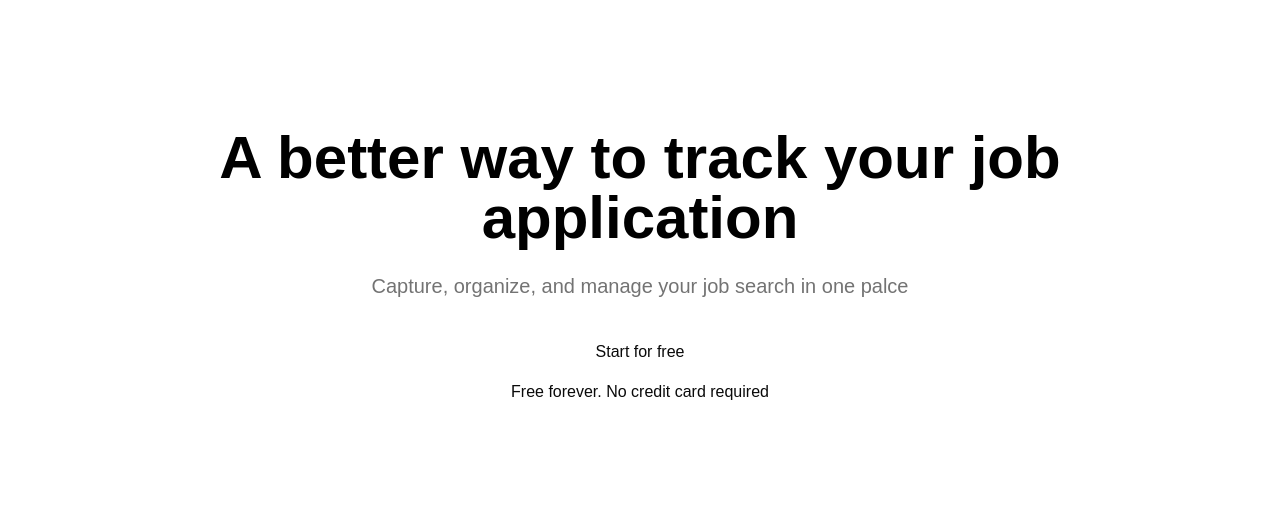
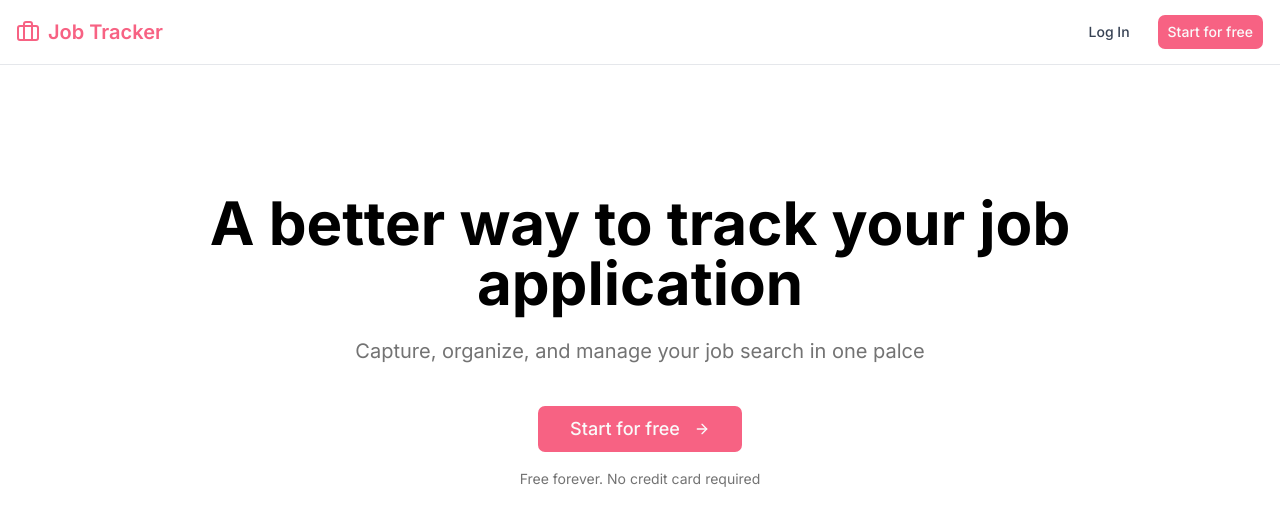
Before and after one commit to PatrickNotStar007/job-application-tracker, a Next.js app: page / in a window 1280 px wide. Shown: the top 524 px of the page. Built offline with nearby package versions, Linux system fonts and the light colour scheme.

Commit message:
feat: add routes and navbar

```diff
--- /dev/null
+++ b/app/dashboard/page.tsx
@@ -0,0 +1,3 @@
+export default function Dashboard() {
+    return <div>Dashboard page</div>;
+}
--- a/app/globals.css
+++ b/app/globals.css
@@ -1,9 +1,13 @@
 @import "tailwindcss";
+@import "tw-animate-css";
+@import "shadcn/tailwind.css";
+
+@custom-variant dark (&:is(.dark *));
 
 @theme inline {
     --color-background: var(--background);
     --color-foreground: var(--foreground);
-    --font-sans: var(--font-geist-sans);
+    --font-sans: var(--font-sans);
     --font-mono: var(--font-geist-mono);
     --color-sidebar-ring: var(--sidebar-ring);
     --color-sidebar-border: var(--sidebar-border);
@@ -38,41 +42,45 @@
     --radius-md: calc(var(--radius) - 2px);
     --radius-lg: var(--radius);
     --radius-xl: calc(var(--radius) + 4px);
+    --font-heading: var(--font-sans);
+    --radius-2xl: calc(var(--radius) * 1.8);
+    --radius-3xl: calc(var(--radius) * 2.2);
+    --radius-4xl: calc(var(--radius) * 2.6);
 }
 
 :root {
     --radius: 0.625rem;
-    --background: oklch(1 0 0);
-    --foreground: oklch(0.145 0 0);
     --card: oklch(1 0 0);
     --card-foreground: oklch(0.145 0 0);
     --popover: oklch(1 0 0);
     --popover-foreground: oklch(0.145 0 0);
-    --primary: #f76382;
-    --primary-foreground: oklch(1 0 0);
+    --primary: #f76283;
+    --primary-foreground: oklch(0.985 0 0);
     --secondary: oklch(0.97 0 0);
-    --secondary-foreground: oklch(0.145 0 0);
+    --secondary-foreground: oklch(0.205 0 0);
     --muted: oklch(0.97 0 0);
     --muted-foreground: oklch(0.556 0 0);
-    --accent: oklch(0.98 0.01 340);
-    --accent-foreground: #f76382;
+    --accent: oklch(0.97 0 0);
+    --accent-foreground: oklch(0.205 0 0);
     --destructive: oklch(0.577 0.245 27.325);
     --border: oklch(0.922 0 0);
     --input: oklch(0.922 0 0);
-    --ring: #f76382;
-    --chart-1: oklch(0.646 0.222 41.116);
-    --chart-2: oklch(0.6 0.118 184.704);
-    --chart-3: oklch(0.398 0.07 227.392);
-    --chart-4: oklch(0.828 0.189 84.429);
-    --chart-5: oklch(0.769 0.188 70.08);
+    --ring: oklch(0.708 0 0);
+    --chart-1: oklch(0.87 0 0);
+    --chart-2: oklch(0.556 0 0);
+    --chart-3: oklch(0.439 0 0);
+    --chart-4: oklch(0.371 0 0);
+    --chart-5: oklch(0.269 0 0);
     --sidebar: oklch(0.985 0 0);
     --sidebar-foreground: oklch(0.145 0 0);
-    --sidebar-primary: #f76382;
-    --sidebar-primary-foreground: oklch(1 0 0);
-    --sidebar-accent: oklch(0.98 0.01 340);
-    --sidebar-accent-foreground: #f76382;
+    --sidebar-primary: oklch(0.205 0 0);
+    --sidebar-primary-foreground: oklch(0.985 0 0);
+    --sidebar-accent: oklch(0.97 0 0);
+    --sidebar-accent-foreground: oklch(0.205 0 0);
     --sidebar-border: oklch(0.922 0 0);
-    --sidebar-ring: #f76382;
+    --sidebar-ring: oklch(0.708 0 0);
+    --background: oklch(1 0 0);
+    --foreground: oklch(0.145 0 0);
 }
 
 .dark {
@@ -82,7 +90,7 @@
     --card-foreground: oklch(0.985 0 0);
     --popover: oklch(0.205 0 0);
     --popover-foreground: oklch(0.985 0 0);
-    --primary: #f76382;
+    --primary: oklch(0.922 0 0);
     --primary-foreground: oklch(0.205 0 0);
     --secondary: oklch(0.269 0 0);
     --secondary-foreground: oklch(0.985 0 0);
@@ -94,11 +102,11 @@
     --border: oklch(1 0 0 / 10%);
     --input: oklch(1 0 0 / 15%);
     --ring: oklch(0.556 0 0);
-    --chart-1: oklch(0.488 0.243 264.376);
-    --chart-2: oklch(0.696 0.17 162.48);
-    --chart-3: oklch(0.769 0.188 70.08);
-    --chart-4: oklch(0.627 0.265 303.9);
-    --chart-5: oklch(0.645 0.246 16.439);
+    --chart-1: oklch(0.87 0 0);
+    --chart-2: oklch(0.556 0 0);
+    --chart-3: oklch(0.439 0 0);
+    --chart-4: oklch(0.371 0 0);
+    --chart-5: oklch(0.269 0 0);
     --sidebar: oklch(0.205 0 0);
     --sidebar-foreground: oklch(0.985 0 0);
     --sidebar-primary: oklch(0.488 0.243 264.376);
@@ -109,8 +117,14 @@
     --sidebar-ring: oklch(0.556 0 0);
 }
 
-body {
-    background: var(--background);
-    color: var(--foreground);
-    font-family: Arial, Helvetica, sans-serif;
+@layer base {
+    * {
+        @apply border-border outline-ring/50;
+    }
+    body {
+        @apply bg-background text-foreground;
+    }
+    html {
+        @apply font-sans;
+    }
 }
--- a/app/layout.tsx
+++ b/app/layout.tsx
@@ -1,6 +1,10 @@
 import type { Metadata } from "next";
-import { Geist, Geist_Mono } from "next/font/google";
+import { Geist, Geist_Mono, Inter } from "next/font/google";
 import "./globals.css";
+import { cn } from "@/lib/utils";
+import Navbar from "@/components/navbar";
+
+const inter = Inter({ subsets: ["latin"], variable: "--font-sans" });
 
 const geistSans = Geist({
     variable: "--font-geist-sans",
@@ -21,9 +25,19 @@ export default function RootLayout({ children }: LayoutProps<"/">) {
     return (
         <html
             lang="en"
-      className={`${geistSans.variable} ${geistMono.variable} h-full antialiased`}
+            className={cn(
+                "h-full",
+                "antialiased",
+                geistSans.variable,
+                geistMono.variable,
+                "font-sans",
+                inter.variable,
+            )}
         >
-      <body className="min-h-full flex flex-col">{children}</body>
+            <body className="min-h-full flex flex-col">
+                <Navbar />
+                {children}
+            </body>
         </html>
     );
 }
--- a/app/page.tsx
+++ b/app/page.tsx
@@ -1,3 +1,5 @@
+import { Button } from "@/components/ui/button";
+import { ArrowRight } from "lucide-react";
 import Image from "next/image";
 
 export default function Home() {
@@ -15,8 +17,15 @@ export default function Home() {
                             palce
                         </p>
                         <div className="flex flex-col items-center gap-4">
-                            <button>Start for free</button>
-                            <p>Free forever. No credit card required</p>
+                            <Button
+                                size="lg"
+                                className="h-12 px-8 text-lg font-medium"
+                            >
+                                Start for free <ArrowRight className="ml-2" />
+                            </Button>
+                            <p className="text-sm text-muted-foreground">
+                                Free forever. No credit card required
+                            </p>
                         </div>
                     </div>
                 </section>
--- /dev/null
+++ b/app/sign-in/page.tsx
@@ -0,0 +1,3 @@
+export default function SignIn() {
+    return <div>Sign In page</div>;
+}
--- /dev/null
+++ b/app/sign-up/page.tsx
@@ -0,0 +1,3 @@
+export default function SignUp() {
+    return <div>Sign Up page</div>;
+}
--- /dev/null
+++ b/components/navbar.tsx
@@ -0,0 +1,34 @@
+import { Briefcase } from "lucide-react";
+import Link from "next/link";
+import { Button } from "./ui/button";
+
+export default function Navbar() {
+    return (
+        <nav className="border-b border-gray-200 bg-white">
+            <div className="container mx-auto flex h-16 items-center px-4 justify-between">
+                <Link
+                    href="/"
+                    className="flex items-center gap-2 text-xl font-semibold text-primary"
+                >
+                    <Briefcase />
+                    Job Tracker
+                </Link>
+                <div className="flex items-center gap-4">
+                    <Link href="/sign-up">
+                        <Button
+                            variant="ghost"
+                            className="text-gray-700 hover:text-black"
+                        >
+                            Log In
+                        </Button>
+                    </Link>
+                    <Link href="/sign-up">
+                        <Button className="bg-primary hover:bg-primary/90">
+                            Start for free
+                        </Button>
+                    </Link>
+                </div>
+            </div>
+        </nav>
+    );
+}
--- /dev/null
+++ b/components/ui/button.tsx
@@ -0,0 +1,57 @@
+import { Button as ButtonPrimitive } from "@base-ui/react/button"
+import { cva, type VariantProps } from "class-variance-authority"
+import { cn } from "cn"
+
+const buttonVariants = cva(
+  "group/button inline-flex shrink-0 items-center justify-center rounded-md border border-transparent bg-clip-padding text-sm font-medium whitespace-nowrap transition-all outline-none select-none focus-visible:border-ring focus-visible:ring-3 focus-visible:ring-ring/50 active:not-aria-[haspopup]:translate-y-px disabled:pointer-events-none disabled:opacity-50 aria-invalid:border-destructive aria-invalid:ring-3 aria-invalid:ring-destructive/20 dark:aria-invalid:border-destructive/50 dark:aria-invalid:ring-destructive/40 [&_svg]:pointer-events-none [&_svg]:shrink-0 [&_svg:not([class*='size-'])]:size-4",
+  {
+    variants: {
+      variant: {
+        default: "bg-primary text-primary-foreground hover:bg-primary/80",
+        outline:
+          "border-border bg-background shadow-xs hover:bg-muted hover:text-foreground aria-expanded:bg-muted aria-expanded:text-foreground dark:border-input dark:bg-input/30 dark:hover:bg-input/50",
+        secondary:
+          "bg-secondary text-secondary-foreground hover:bg-[color-mix(in_oklch,var(--secondary),var(--foreground)_5%)] aria-expanded:bg-secondary aria-expanded:text-secondary-foreground",
+        ghost:
+          "hover:bg-muted hover:text-foreground aria-expanded:bg-muted aria-expanded:text-foreground dark:hover:bg-muted/50",
+        destructive:
+          "bg-destructive/10 text-destructive hover:bg-destructive/20 focus-visible:border-destructive/40 focus-visible:ring-destructive/20 dark:bg-destructive/20 dark:hover:bg-destructive/30 dark:focus-visible:ring-destructive/40",
+        link: "text-primary underline-offset-4 hover:underline",
+      },
+      size: {
+        default:
+          "h-9 gap-1.5 px-2.5 in-data-[slot=button-group]:rounded-md has-data-[icon=inline-end]:pr-2 has-data-[icon=inline-start]:pl-2",
+        xs: "h-6 gap-1 rounded-[min(var(--radius-md),8px)] px-2 text-xs in-data-[slot=button-group]:rounded-md has-data-[icon=inline-end]:pr-1.5 has-data-[icon=inline-start]:pl-1.5 [&_svg:not([class*='size-'])]:size-3",
+        sm: "h-8 gap-1 rounded-[min(var(--radius-md),10px)] px-2.5 in-data-[slot=button-group]:rounded-md has-data-[icon=inline-end]:pr-1.5 has-data-[icon=inline-start]:pl-1.5",
+        lg: "h-10 gap-1.5 px-2.5 has-data-[icon=inline-end]:pr-2 has-data-[icon=inline-start]:pl-2",
+        icon: "size-9",
+        "icon-xs":
+          "size-6 rounded-[min(var(--radius-md),8px)] in-data-[slot=button-group]:rounded-md [&_svg:not([class*='size-'])]:size-3",
+        "icon-sm":
+          "size-8 rounded-[min(var(--radius-md),10px)] in-data-[slot=button-group]:rounded-md",
+        "icon-lg": "size-10",
+      },
+    },
+    defaultVariants: {
+      variant: "default",
+      size: "default",
+    },
+  }
+)
+
+function Button({
+  className,
+  variant = "default",
+  size = "default",
+  ...props
+}: ButtonPrimitive.Props & VariantProps<typeof buttonVariants>) {
+  return (
+    <ButtonPrimitive
+      data-slot="button"
+      className={cn(buttonVariants({ variant, size, className }))}
+      {...props}
+    />
+  )
+}
+
+export { Button, buttonVariants }
--- /dev/null
+++ b/lib/utils.ts
@@ -0,0 +1 @@
+export { cn } from "cn"
```
Also changed, not shown: package.json (+7 -1 lines), components.json (added), 1 other file (tests, documents, lock files or other folders). Lines whose indentation alone changed are shown as unchanged.
